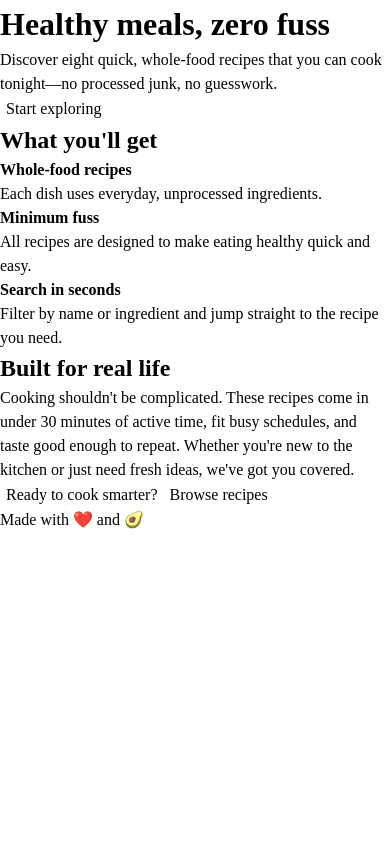
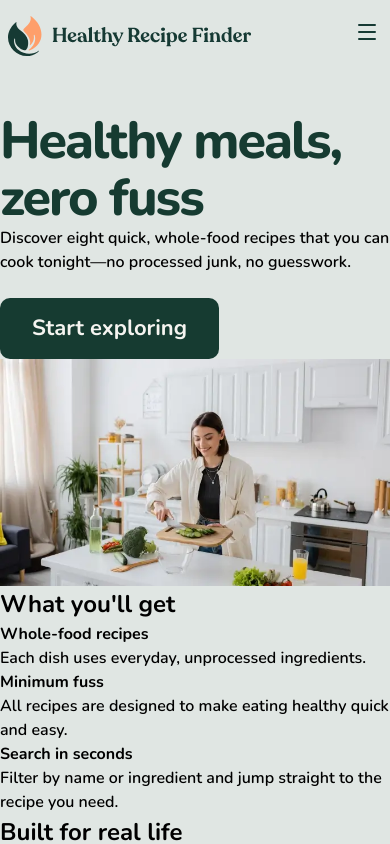
Before and after one commit to cgojk/HealthyMeals, a React (Vite) app: page / in a window 390 px wide. Shown: the top 844 px of the page. Built offline with nearby package versions, Linux system fonts and the light colour scheme.

Commit message:
starting doign mobile first

```diff
--- a/index.html
+++ b/index.html
@@ -2,7 +2,7 @@
 <html lang="en">
   <head>
     <meta charset="UTF-8" />
-    <link rel="icon" type="image/svg+xml" href="/favicon.svg" />
+    <link rel="icon" type="image/svg+xml" href="src/assets/images/favicon-32x32.png" />
     <meta name="viewport" content="width=device-width, initial-scale=1.0" />
     <title>healthymeals</title>
   </head>
--- a/package.json
+++ b/package.json
@@ -12,6 +12,7 @@
   "dependencies": {
     "react": "^19.2.6",
     "react-dom": "^19.2.6",
+    "react-icons": "^5.6.0",
     "react-router-dom": "^7.15.1",
     "sass": "^1.100.0"
   },
--- /dev/null
+++ b/src/components/Navigation.jsx
@@ -0,0 +1,71 @@
+
+import logo from "../assets/images/logo.svg";
+import { Link, NavLink } from "react-router-dom";
+import hamburguerMenu from "../assets/images/icon-hamburger-menu.svg";
+import { useState } from "react";
+import { FaTimes } from "react-icons/fa";
+
+
+
+export default function Navigation(){
+
+ const[menuOpen,setMenuOpen]= useState(false);
+ // close the menu when clicking outside
+
+  function handleLinkClick(){
+    setMenuOpen(false);
+  }
+
+return (
+
+<header className="header">
+<div className="header__inner">
+        <Link to="/">
+        <img src={logo} className=" nav-logo" alt=" Healthy meals" />
+       </Link>
+
+
+     {/* hamburguer button only visible on mobile */}
+
+
+     <button
+        className="menu-btn"
+        aria-label="toggle menu"
+        onClick={() => setMenuOpen(!menuOpen)}
+    >
+      {menuOpen ? <FaTimes /> : <img src={hamburguerMenu} alt="Open menu" /> }
+    </button>
+
+    {/* Nav list, toggled open on mobile */}
+
+  <nav className="navigation" aria-label="homepage Navigation">
+
+        <ul className={`nav__list ${menuOpen ? "open" : ""}`}>
+             <li className="nav-logo">
+                <Link to="/">
+                <img src={logo} className="mobile-logo nav-logo" alt="Healthy meals logo" />
+                </Link>
+          </li>
+            <li className="nav__items">
+
+                <NavLink to="/home"
+                onClick={handleLinkClick}
+                className="nav__items__links " href="#">Home</NavLink>
+            </li>
+            <li className="nav__items">
+                <NavLink to="/about"
+                onClick={handleLinkClick}
+                className="nav__items__links" href="#">About</NavLink>
+            </li>
+            <li className="nav__items">
+                <NavLink to="/recipes"
+                onClick={handleLinkClick}
+                className="nav__items__links" href="#">Recipes</NavLink>
+            </li>
+        </ul>
+     </nav>
+    </div>
+ </header>
+
+);
+}
--- a/src/pages/home.jsx
+++ b/src/pages/home.jsx
@@ -1,14 +1,23 @@
 import React from "react";
+import heroImagedesktop from "../assets/images/image-home-hero-large.webp";
+import heroImageMobile from "../assets/images/image-home-hero-small.webp";
+import Navigation from "../components/Navigation";
 
 export default function Home() {
   return (
-    <div className="home">
-      <h1>Healthy meals, zero fuss</h1>
-      <p>
+<>
+    <Navigation/>
+    <section className="hero">
+      <h1 className="title__hero">Healthy meals, zero fuss</h1>
+      <p className="hero__text">
         Discover eight quick, whole-food recipes that you can cook
         tonight—no processed junk, no guesswork.
       </p>
-      <button>Start exploring</button>
+      <button className="btn">Start exploring</button>
+
+
+
+      <img src={heroImageMobile} loading="lazy" alt="Hero" className="hero__image" />
 
       <h2>What you'll get</h2>
       <ul>
@@ -31,7 +40,9 @@ export default function Home() {
       <button>Browse recipes</button>
 
       <p>Made with ❤️ and 🥑</p>
-    </div>
+    </section>
+
+    </>
   );
 }
 {/*
--- a/src/styles/_base.scss
+++ b/src/styles/_base.scss
@@ -0,0 +1,190 @@
+
+body {
+    background-color:var(--neutral-200);
+    color: var(--clr-neutral-600);
+    font-family: var(--ff-nunito);
+
+    display:flex;
+    flex-direction: column;
+
+
+
+}
+
+main{
+    flex:1;
+}
+.container{
+    max-width: 1200px;
+    margin:0 auto;
+}
+
+.logo-image{
+    cursor:pointer;
+}
+
+
+.hero{
+
+    margin-top:var(--spacing-1400);
+    .title__hero{
+        font: var(--font-1);
+        letter-spacing: var(--ls-1);
+        color: var(--neutral-900);
+         max-inline-size: 15ch;
+
+
+    }
+
+    .btn{
+        display: inline-block;
+        padding: var(--spacing-200) var(--spacing-400);
+         margin-top: var(--spacing-300);
+        background-color: var(--neutral-900);
+        font: var(--font-4);
+        color: var(--neutral-100);
+        border-radius: var(--radius-10);
+        transition: background-color 0.3s ease;
+
+        &:hover {
+            opacity:0.5;
+        }
+    }
+}
+
+// navigaiton
+
+
+
+.logo{
+  width: 100px;
+  height: auto;
+}
+
+.header{
+
+
+  position: fixed;
+  top: 0;
+  right: 0;
+  left: 0;
+  z-index: 1000;
+
+
+}
+
+.header__inner{
+  display: flex;
+   justify-content: space-between;
+  align-items: center;
+  padding: var(--spacing-200) var(--spacing-100);
+}
+.menu-btn {
+    display:none; /* Show hamburger button on mobile */
+
+  }
+  .menu-btn{
+    display:block;
+    background:none;
+    border:none;
+    font-size: 1.8rem;
+    cursor:pointer;
+    margin-left:auto;
+    z-index:2000;
+    margin-top:-0.3em;
+
+}
+
+
+
+.nav__list {
+  position: fixed;
+  list-style:none;
+  display:flex;
+  flex-direction:column;
+  background-color: var(--neutral-100);
+
+  // place-content:center;
+  gap:2em;
+  top: 0;
+  right: -100%; /* hidden off screen */
+  width: 100%;
+  height: 100vh;
+
+
+  font:var(--font-2);
+
+
+}
+.nav__list .nav__items {
+  display:flex;
+  flex-direction:column;
+  text-transform: uppercase;
+  align-self:flex-start;
+
+
+}
+
+
+
+// when menu is open
+.nav__list.open {
+  right: 0; /* slide in */
+}
+
+.navigation{
+    display:flex;
+    justify-content:space-between;
+    align-items:center;
+    gap:2em;
+
+}
+
+.nav__list__item a {
+
+    color:var(--neutral-900);
+        font: var(--font-5);
+    // transition: color 0.3s ease;
+
+}
+.nav__list__item {
+    margin-left: 10px;
+    font-size: 1.1rem;
+  //  align-self:flex-start;
+}
+
+.nav__items__links {
+  text-decoration: none;
+  // display:inline-block;
+
+  cursor:pointer;
+
+  font: var(--font-5);
+  position: relative;
+
+
+
+
+}
+.nav__items__links::after {
+  content: "";
+  position: absolute;
+  left: 0;
+  bottom: -3px;
+  width: 100%;
+  height: 2px;
+  background-color: currentColor;
+  transform: scaleX(0);
+  transform-origin: left;
+  opacity: 0;
+  transition: transform 0.3s ease, opacity 0.3s ease;
+}
+.nav__items__links:hover::after {
+  transform: scaleX(1);
+  opacity: 1;
+}
+
+.nav__list .nav__logo {
+  align-self: flex-start;
+  margin-bottom: 8em;
+}
--- a/src/styles/_fonts.scss
+++ b/src/styles/_fonts.scss
@@ -38,7 +38,7 @@
     font-family: 'Nunito Sans';
     src: url('./../assets/fonts/Nunito-Sans/static/NunitoSans-Regular.ttf')
       format('truetype');
-    font-weight: 400;
+    font-weight: 500;
     font-style: normal;
     font-display: swap;
   }
--- a/src/styles/_tokens.scss
+++ b/src/styles/_tokens.scss
@@ -79,7 +79,7 @@
    letter-spacing: -2px
 ========================== */
 
---font-1: var(--fw-900) var(--fs-900) / 1.1 var(--ff-nunito);
+--font-1: var(--fw-800) var(--fs-900) / 1.1 var(--ff-nunito);
 
 --ls-1: -0.125rem;
 
@@ -91,7 +91,7 @@
    letter-spacing: -2px
 ========================== */
 
---font-2: var(--fw-900) var(--fs-800) / 1.2 var(--ff-nunito);
+--font-2: var(--fw-800) var(--fs-800) / 1.2 var(--ff-nunito);
 
 --ls-2: -0.125rem;
 
--- a/src/styles/index.css
+++ b/src/styles/index.css
@@ -23,7 +23,7 @@
 @font-face {
   font-family: "Nunito Sans";
   src: url("./../assets/fonts/Nunito-Sans/static/NunitoSans-Regular.ttf") format("truetype");
-  font-weight: 400;
+  font-weight: 500;
   font-style: normal;
   font-display: swap;
 }
@@ -197,7 +197,7 @@ p {
      line-height: 110%
      letter-spacing: -2px
   ========================== */
-  --font-1: var(--fw-900) var(--fs-900) / 1.1 var(--ff-nunito);
+  --font-1: var(--fw-800) var(--fs-900) / 1.1 var(--ff-nunito);
   --ls-1: -0.125rem;
   /* =========================
      FONT 2
@@ -206,7 +206,7 @@ p {
      line-height: 120%
      letter-spacing: -2px
   ========================== */
-  --font-2: var(--fw-900) var(--fs-800) / 1.2 var(--ff-nunito);
+  --font-2: var(--fw-800) var(--fs-800) / 1.2 var(--ff-nunito);
   --ls-2: -0.125rem;
   /* =========================
      FONT 3
@@ -313,4 +313,156 @@ p {
   --radius-20: 1.25rem; /* 20px */
   --radius-24: 1.5rem; /* 24px */
   --radius-full: 62.4375rem; /* 999px */
+}
+
+body {
+  background-color: var(--neutral-200);
+  color: var(--clr-neutral-600);
+  font-family: var(--ff-nunito);
+  display: flex;
+  flex-direction: column;
+}
+
+main {
+  flex: 1;
+}
+
+.container {
+  max-width: 1200px;
+  margin: 0 auto;
+}
+
+.logo-image {
+  cursor: pointer;
+}
+
+.hero {
+  margin-top: var(--spacing-1400);
+}
+.hero .title__hero {
+  font: var(--font-1);
+  letter-spacing: var(--ls-1);
+  color: var(--neutral-900);
+  max-inline-size: 15ch;
+}
+.hero .btn {
+  display: inline-block;
+  padding: var(--spacing-200) var(--spacing-400);
+  margin-top: var(--spacing-300);
+  background-color: var(--neutral-900);
+  font: var(--font-4);
+  color: var(--neutral-100);
+  border-radius: var(--radius-10);
+  transition: background-color 0.3s ease;
+}
+.hero .btn:hover {
+  opacity: 0.5;
+}
+
+.logo {
+  width: 100px;
+  height: auto;
+}
+
+.header {
+  position: fixed;
+  top: 0;
+  right: 0;
+  left: 0;
+  z-index: 1000;
+}
+
+.header__inner {
+  display: flex;
+  justify-content: space-between;
+  align-items: center;
+  padding: var(--spacing-200) var(--spacing-100);
+}
+
+.menu-btn {
+  display: none; /* Show hamburger button on mobile */
+}
+
+.menu-btn {
+  display: block;
+  background: none;
+  border: none;
+  font-size: 1.8rem;
+  cursor: pointer;
+  margin-left: auto;
+  z-index: 2000;
+  margin-top: -0.3em;
+}
+
+.nav__list {
+  position: fixed;
+  list-style: none;
+  display: flex;
+  flex-direction: column;
+  background-color: var(--neutral-100);
+  gap: 2em;
+  top: 0;
+  right: -100%; /* hidden off screen */
+  width: 100%;
+  height: 100vh;
+  font: var(--font-2);
+}
+
+.nav__list .nav__items {
+  display: flex;
+  flex-direction: column;
+  text-transform: uppercase;
+  align-self: flex-start;
+}
+
+.nav__list.open {
+  right: 0; /* slide in */
+}
+
+.navigation {
+  display: flex;
+  justify-content: space-between;
+  align-items: center;
+  gap: 2em;
+}
+
+.nav__list__item a {
+  color: var(--neutral-900);
+  font: var(--font-5);
+}
+
+.nav__list__item {
+  margin-left: 10px;
+  font-size: 1.1rem;
+}
+
+.nav__items__links {
+  text-decoration: none;
+  cursor: pointer;
+  font: var(--font-5);
+  position: relative;
+}
+
+.nav__items__links::after {
+  content: "";
+  position: absolute;
+  left: 0;
+  bottom: -3px;
+  width: 100%;
+  height: 2px;
+  background-color: currentColor;
+  transform: scaleX(0);
+  transform-origin: left;
+  opacity: 0;
+  transition: transform 0.3s ease, opacity 0.3s ease;
+}
+
+.nav__items__links:hover::after {
+  transform: scaleX(1);
+  opacity: 1;
+}
+
+.nav__list .nav__logo {
+  align-self: flex-start;
+  margin-bottom: 8em;
 }/*# sourceMappingURL=index.css.map */
--- a/src/styles/index.scss
+++ b/src/styles/index.scss
@@ -1,5 +1,5 @@
 @use './fonts' as *;
 @use './reset' as *;
 @use './tokens' as *;
-// @use './base' as *;
+@use './base' as *;
 // @use'./queries' as *;
```
Also changed, not shown: 2 other files (tests, documents, lock files or other folders).
